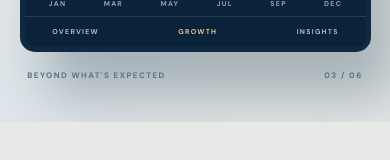
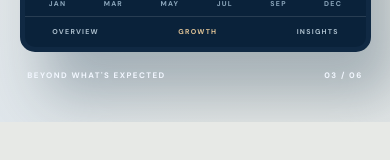
Before and after one commit to AndrezzaNascimento6/wandr-3d-travel-experience, a React (Vite) app: page / in a window 390 px wide. Shown: the part 6630-6790 px from the top of the page. Built offline with nearby package versions, Linux system fonts and the light colour scheme.

Commit message:
Fix wealth chapter footer contrast on tablet and mobile

```diff
--- a/src/styles.css
+++ b/src/styles.css
@@ -211,3 +211,6 @@ html[data-reduced-motion="true"] .scroll-progress{display:none}
  html[data-reduced-motion="true"] .chapter .finance-panel{top:50%;left:6%;right:auto;width:88vw}
  html[data-reduced-motion="true"] .chapter .globe-position{top:52%;width:88vw}
 }
+
+/* Wealth chapter pagination must remain legible on narrow screens. */
+.chapter-wealth .chapter-footer,.chapter-wealth .chapter-footer span{color:#f2f7ff}
```
